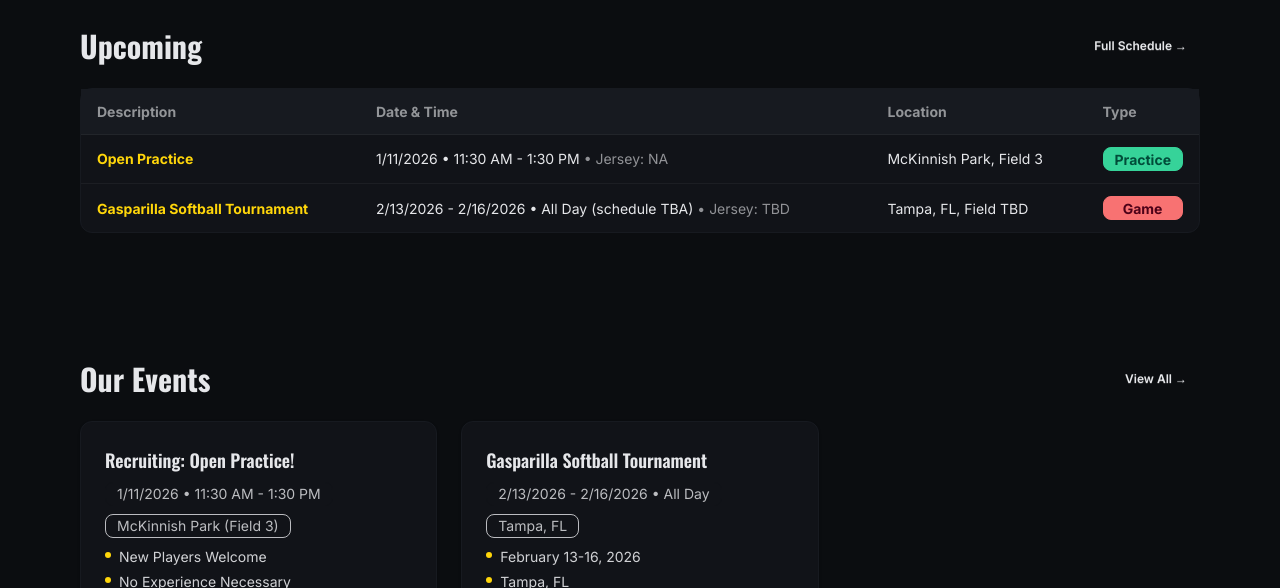
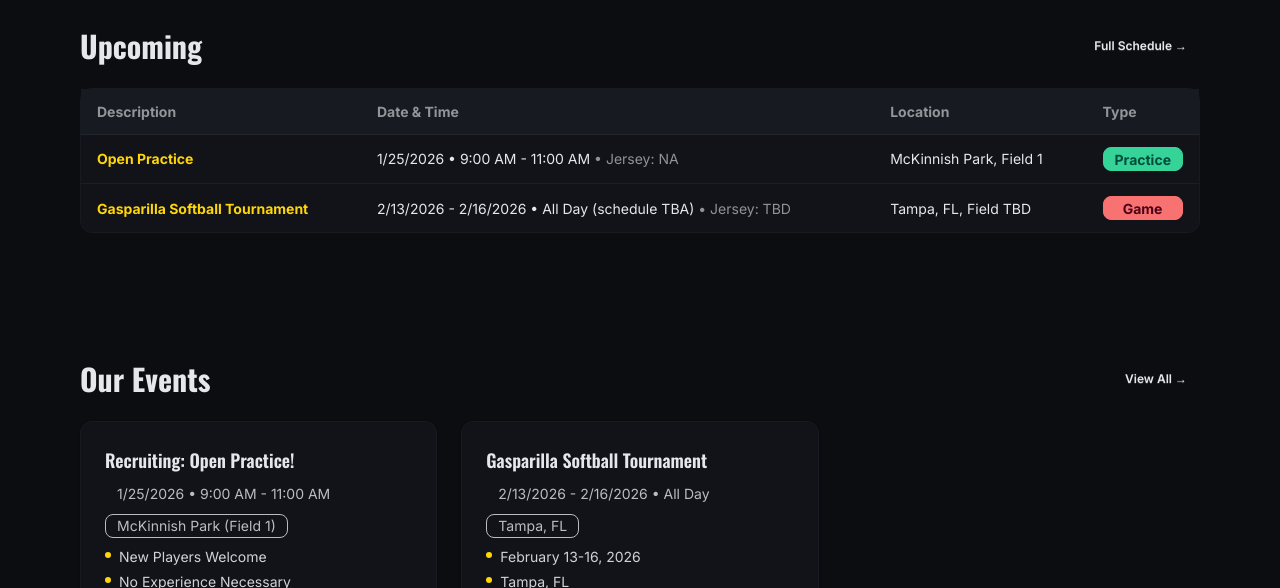
Before and after one commit to jdhawks2132/tk-next, a Next.js app: page / in a window 1280 px wide. Shown: the part 2180-2768 px from the top of the page. Built offline with nearby package versions, Linux system fonts and the light colour scheme.

Commit message:
1/25 practice update

```diff
--- a/src/data/events.ts
+++ b/src/data/events.ts
@@ -5,10 +5,10 @@ export const events: EventItem[] = [
 		id: 1,
 		title: 'Recruiting: Open Practice!',
 		info: ['New Players Welcome', 'No Experience Necessary', 'Have Fun!'],
-		location: 'McKinnish Park (Field 3)',
+		location: 'McKinnish Park (Field 1)',
 		googleMapsLink: 'https://maps.app.goo.gl/GZLfL5VE69kbSXdq9',
-		date: '1/11/2026',
-		time: '11:30 AM - 1:30 PM',
+		date: '1/25/2026',
+		time: '9:00 AM - 11:00 AM',
 	},
 	{
 		id: 2,
--- a/src/data/schedules.ts
+++ b/src/data/schedules.ts
@@ -4,13 +4,13 @@ export const schedules: ScheduleItem[] = [
 	{
 		id: 1,
 		description: 'Open Practice',
-		field: '3',
+		field: '1',
 		location: 'McKinnish Park',
 		jersey: 'NA',
 		googleMapsLink: 'https://maps.app.goo.gl/GZLfL5VE69kbSXdq9',
 		imageUrl: '/images/mckinnish.jpg',
-		date: '1/11/2026',
-		time: '11:30 AM - 1:30 PM',
+		date: '1/25/2026',
+		time: '9:00 AM - 11:00 AM',
 		isGame: false,
 	},
 	{
```
